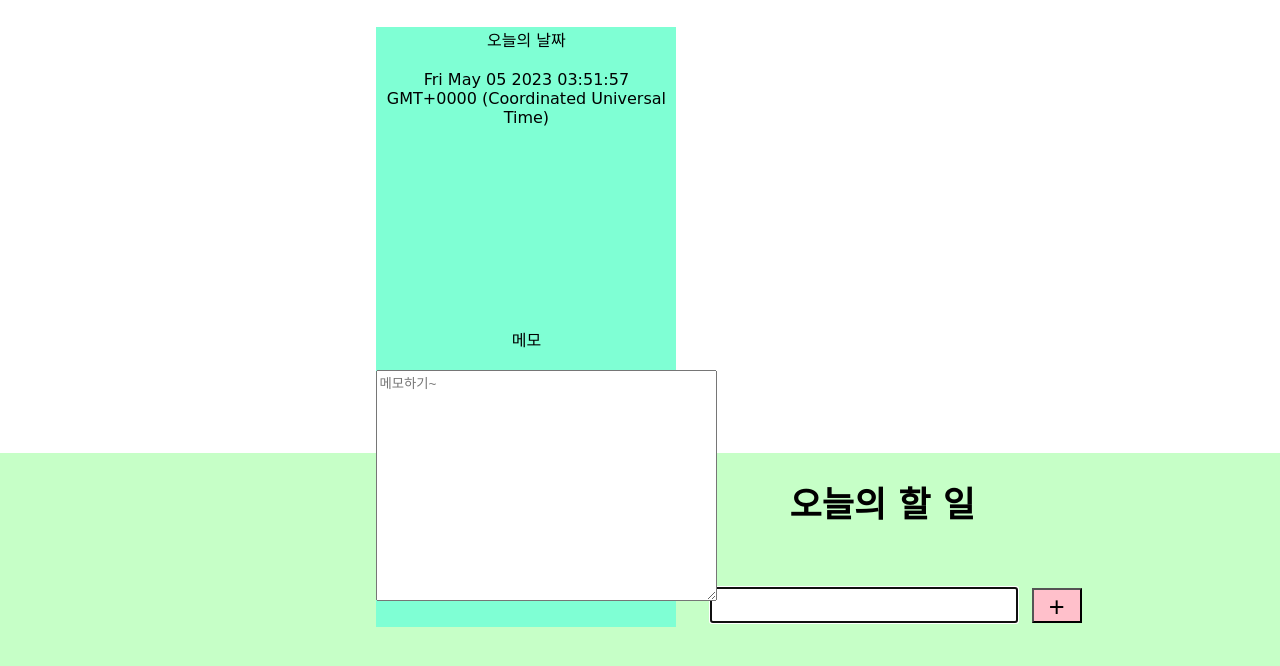
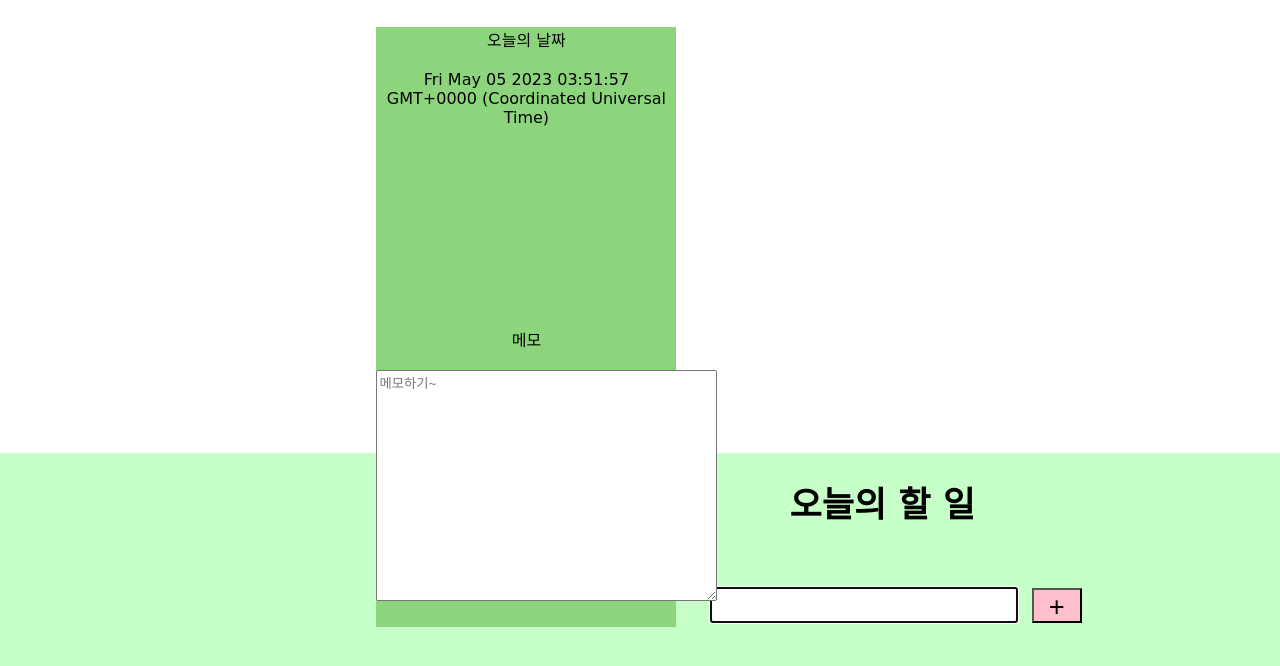
Before and after one commit to ozoqzm/todolist-1, a plain HTML site: page index.html in a window 1280 px wide. Shown: the part 256-922 px from the top of the page. Drawn offline with Linux system fonts and the light colour scheme; a web font is replaced by a local one.

Commit message:
todolist commit3

```diff
--- a/todostyle.css
+++ b/todostyle.css
@@ -87,7 +87,7 @@ a:visited {
   height: 300px;
 
   text-align: center;
-  background-color: aquamarine;
+  background-color: #8cd57d;
   margin-left: 50px;
 }
 
```
